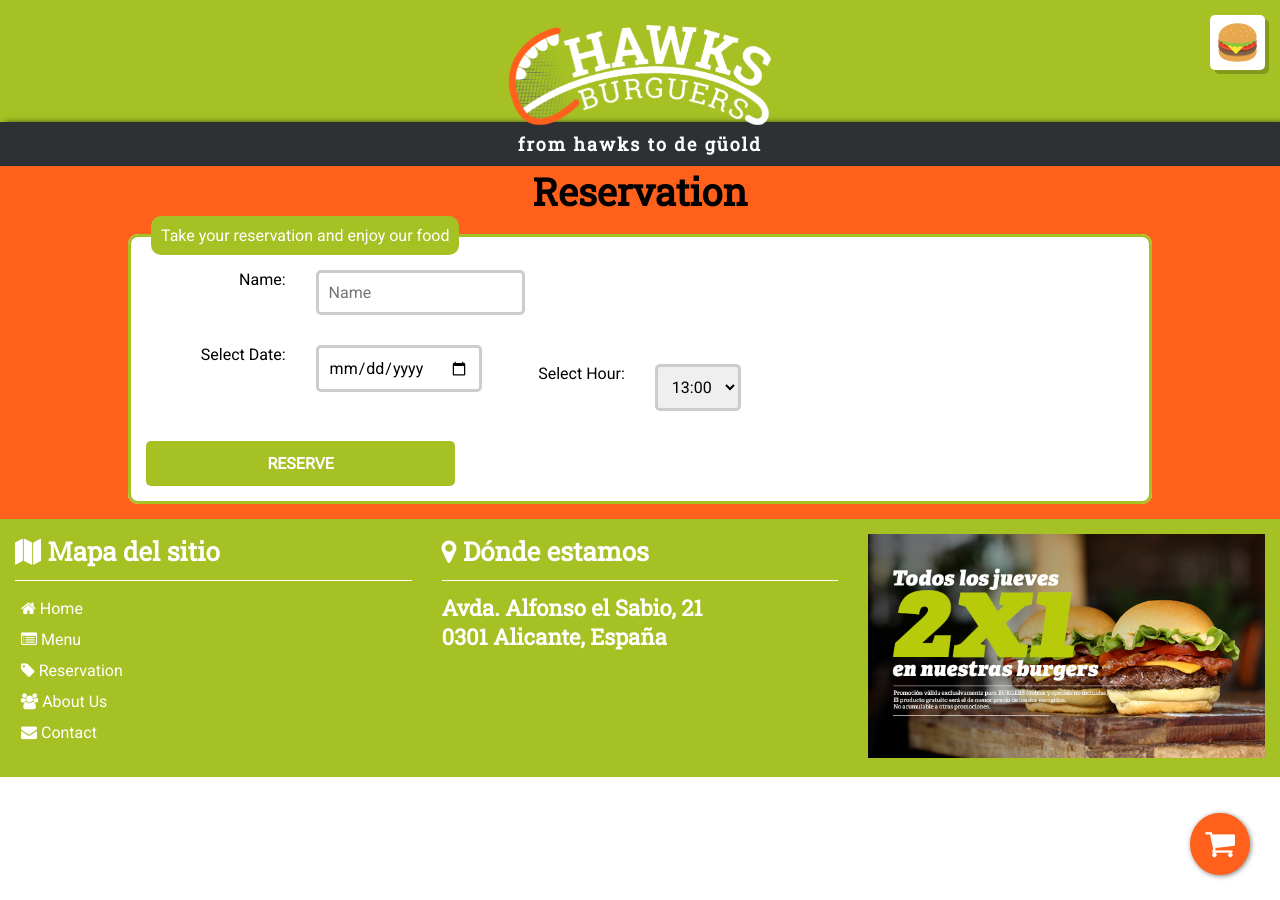
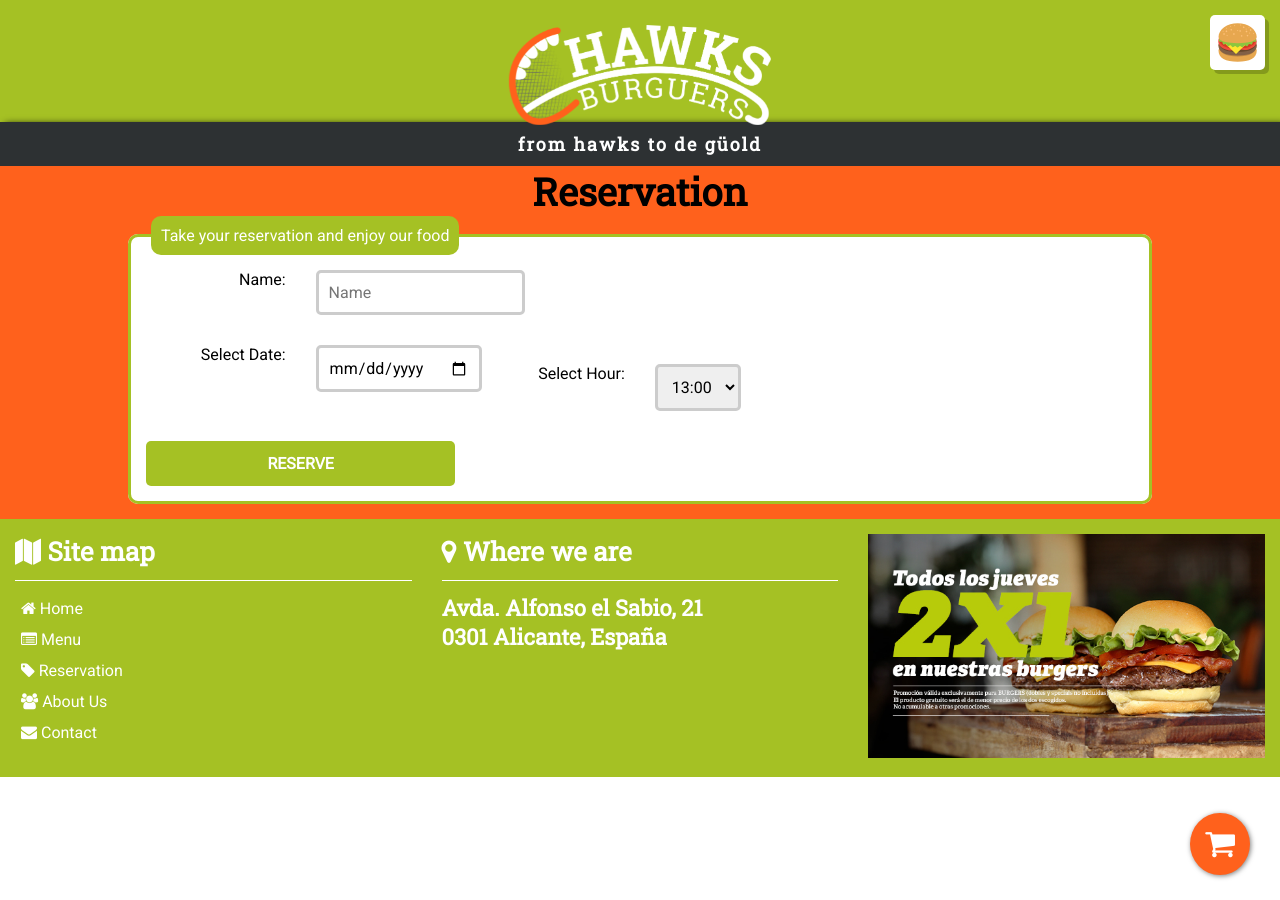
Before and after one commit to cArlitXs/HawksBurgers, a Jekyll site: the page built from reservas.html, in a window 1280 px wide. Built offline with Jekyll 4.4.1, drawn with Linux system fonts in a browser that asks for light colours.

Commit message:
Traducción del footer.

```diff
--- a/_includes/footer.html
+++ b/_includes/footer.html
@@ -1,13 +1,13 @@
 <footer class="row">
 	<div class="col-4  col-s-3">
-		<h4><i class="fa fa-map"></i> Mapa del sitio</h4>
+		<h4><i class="fa fa-map"></i> Site map</h4>
 		<hr>
 		<nav>
 			{% include nav.html %}
 		</nav>
 	</div>
 	<div class="col-4  col-s-3">
-		<h4><i class="fa fa-map-marker"></i> Dónde estamos</h4>
+		<h4><i class="fa fa-map-marker"></i> Where we are</h4>
 		<hr>
 		<h5>Avda. Alfonso el Sabio, 21<br>0301 Alicante, España</h5>
 	</div>
```
